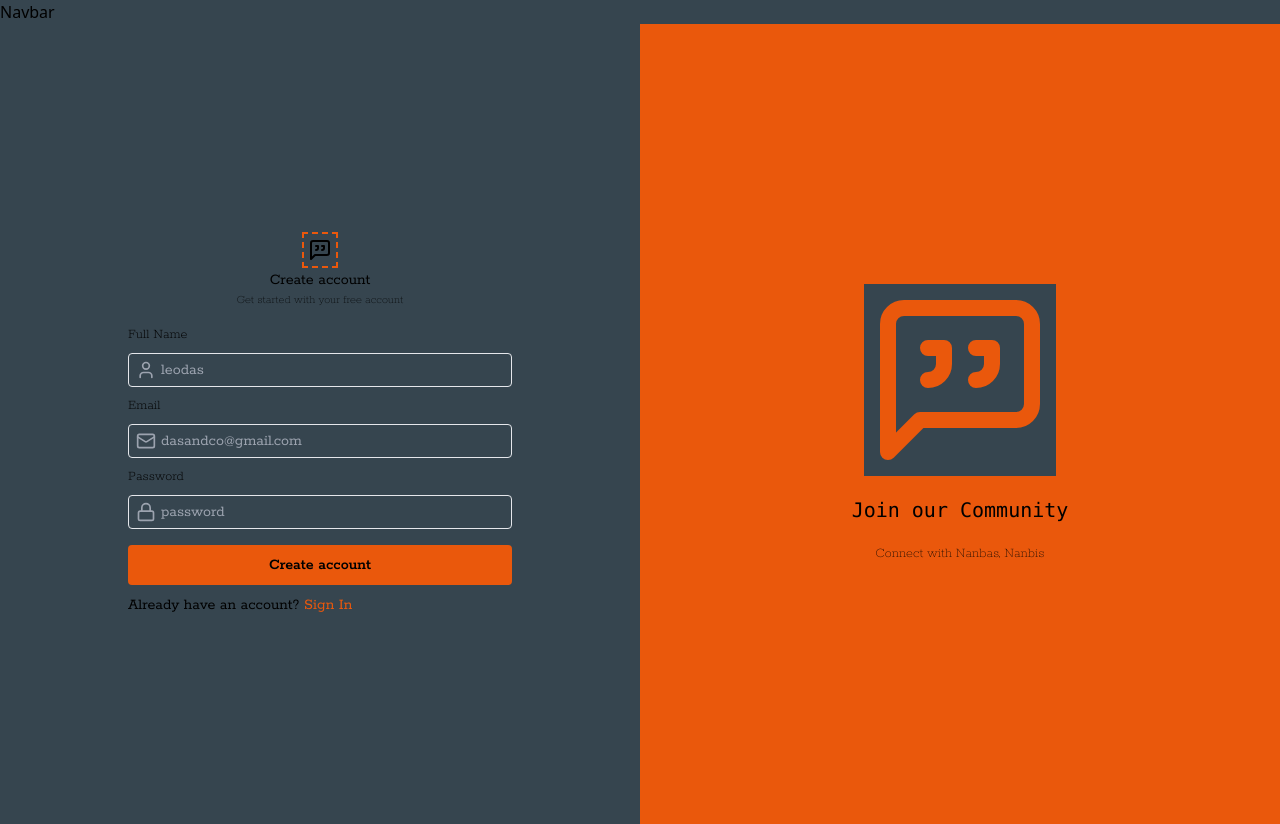
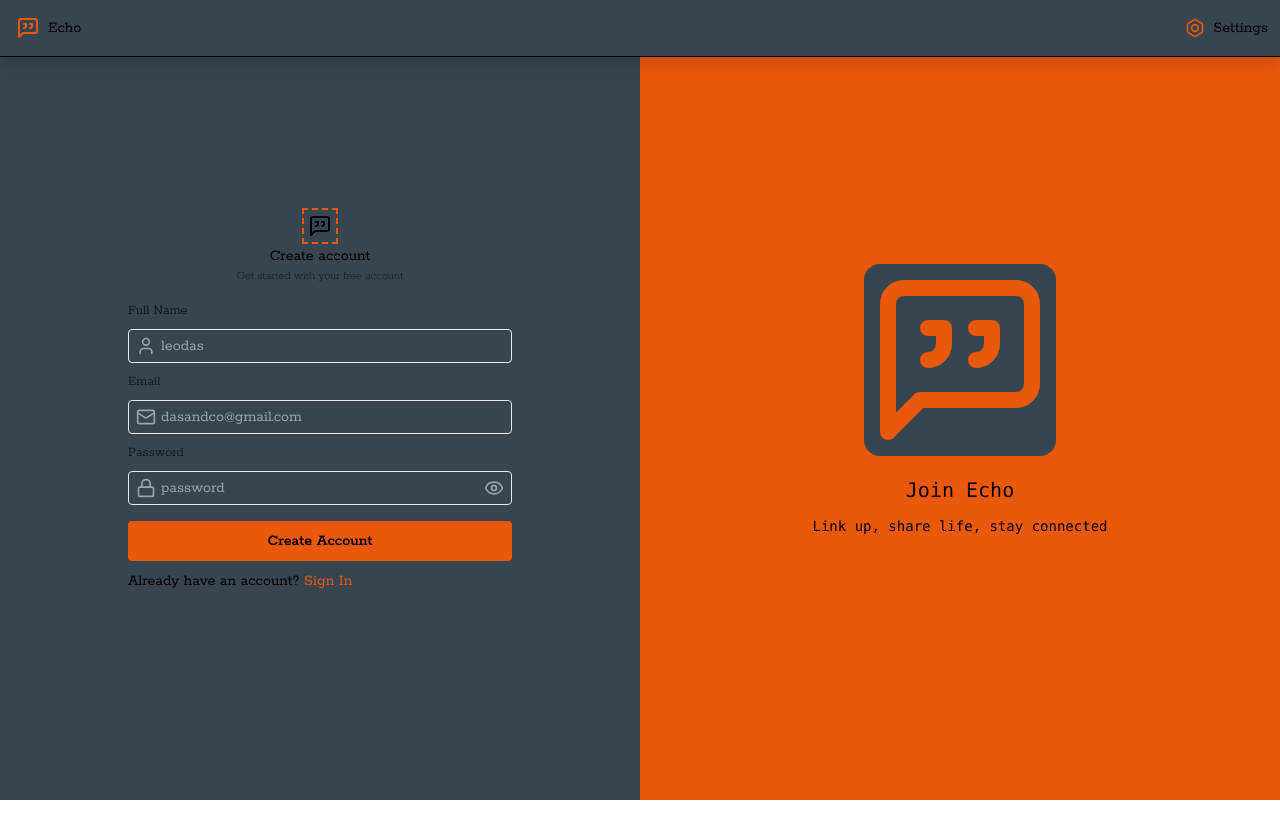
Before and after one commit to Sudhir1207/chat_app-, a React (Vite) app in the folder frontend/: page /signup in a window 1280 px wide. After the commit the page ends 800 px from the top, so only its background shows below. Built offline with nearby package versions, Linux system fonts and the light colour scheme; no server answers; a web font is replaced by a local one.

Commit message:
signup functionality

```diff
--- a/frontend/src/App.jsx
+++ b/frontend/src/App.jsx
@@ -9,6 +9,7 @@ import ProfilePage from "./pages/ProfilePage";
 import { useAuthStore } from "./store/useAuthStore";
 import { useEffect } from "react";
 import { Loader } from "lucide-react";
+import { Toaster } from "react-hot-toast";
 
 const App = () => {
   const { authUser, checkAuth, isCheckingAuth } = useAuthStore();
@@ -48,6 +49,7 @@ const App = () => {
           element={authUser ? <ProfilePage /> : <Navigate to="/login" />}
         />
       </Routes>
+      <Toaster />
     </div>
   );
 };
--- a/frontend/src/components/Navbar.jsx
+++ b/frontend/src/components/Navbar.jsx
@@ -1,7 +1,35 @@
-import React from "react";
+import { MessageSquareQuote, Bolt, UserRound, LogOut } from "lucide-react";
+import { useAuthStore } from "../store/useAuthStore";
+import { Link } from "react-router-dom";
 
 const Navbar = () => {
-  return <div>Navbar</div>;
+  const { logout, authUser } = useAuthStore();
+  return (
+    <header className="flex justify-between pr-2 font-rkt w-full fixed z-40 border-b-[1px] border-b-black drop-shadow-xl bg-[#36454f]">
+      <div className="flex gap-x-2 p-4 pr-1">
+        <MessageSquareQuote className="text-orange-600" />
+        <h2>Echo</h2>
+      </div>
+
+      <div className="flex items-center gap-x-2 p-4 pr-1">
+        <Bolt className="text-orange-600 size-5" />
+        <p className="hidden sm:inline">Settings</p>
+        {authUser && (
+          <>
+            <Link to={"/profile"} className="flex items-center gap-2">
+              <UserRound className="size-5 text-orange-600" />
+              <span className="hidden sm:inline">Profile</span>
+            </Link>
+
+            <button onClick={logout} className="flex items-center gap-2">
+              <LogOut className="size-5 text-orange-600" />
+              <span className="hidden sm:inline">Logout</span>
+            </button>
+          </>
+        )}
+      </div>
+    </header>
+  );
 };
 
 export default Navbar;
--- a/frontend/src/index.css
+++ b/frontend/src/index.css
@@ -1,9 +1,6 @@
 @import url("https://fonts.googleapis.com/css2?family=Gruppo&display=swap");
 @import url("https://fonts.googleapis.com/css2?family=Rokkitt:ital,wght@0,100..900;1,100..900&display=swap");
+@import url("https://fonts.googleapis.com/css2?family=Caveat:wght@400..700&display=swap");
 @tailwind base;
 @tailwind components;
 @tailwind utilities;
-
-* {
-  background-color: #36454f;
-}
--- a/frontend/src/pages/LoginPage.jsx
+++ /dev/null
@@ -1,7 +0,0 @@
-import React from "react";
-
-const LoginPage = () => {
-  return <div>LoginPage</div>;
-};
-
-export default LoginPage;
--- a/frontend/src/pages/SignUpPage.jsx
+++ b/frontend/src/pages/SignUpPage.jsx
@@ -1,7 +1,16 @@
 import React, { useState } from "react";
 import { useAuthStore } from "../store/useAuthStore";
-import { MessageSquareQuote, User, Mail, Lock } from "lucide-react";
+import {
+  MessageSquareQuote,
+  User,
+  Mail,
+  Lock,
+  EyeClosed,
+  Eye,
+  Loader2,
+} from "lucide-react";
 import { Link } from "react-router-dom";
+import toast from "react-hot-toast";
 
 const SignUpPage = () => {
   const [showPassword, setShowPassword] = useState(false);
@@ -11,14 +20,40 @@ const SignUpPage = () => {
     password: "",
   });
 
-  const { signUp, isSigningUp } = useAuthStore();
-  // const validateForm =()={}
-  // const handleSubmit =(e)={
-  //   e.preventDefault()
-  // }
+  const { signup, isSigningUp } = useAuthStore();
+  const validateForm = () => {
+    if (!formData.fullName.trim()) return toast.error("Full name is required");
+    if (!formData.email.trim()) return toast.error("Email is required");
+    if (!/\S+@\S+\.\S+/.test(formData.email))
+      return toast.error("Invalid email fromat");
+    if (!formData.password) return toast.error("Password is required");
+    if (formData.password.length < 6)
+      return toast.error("Password must be atleast 6 characters");
+    return true;
+  };
+
+  const pwToggle = () => {
+    setShowPassword(!showPassword);
+  };
+
+  const handleChange = (e) => {
+    const { name, value } = e.target;
+
+    setFormData((prev) => ({
+      ...prev,
+      [name]: value,
+    }));
+  };
+
+  const handleSubmit = (e) => {
+    e.preventDefault();
+    if (validateForm()) {
+      signup(formData);
+    }
+  };
 
   return (
-    <div className="grid lg:grid-cols-2 min-h-screen font-rkt">
+    <div className="grid lg:grid-cols-2 min-h-screen font-rkt pt-20 md:pt-0 sm:pt-0 bg-[#36454f]">
       {/* left-side */}
       <div className="flex flex-col justify-center items-center">
         <div className="border-2 border-orange-600 p-1 border-dashed rounded-box">
@@ -26,8 +61,11 @@ const SignUpPage = () => {
         </div>
         <h1>Create account</h1>
         <p className="text-xs font-thin">Get started with your free account</p>
-        <form action="" className="flex flex-col gap-y-2 mt-4 w-[60%]">
-          <label for="fullname" className="font-extralight text-[14px]">
+        <form
+          onSubmit={handleSubmit}
+          className="flex flex-col gap-y-2 mt-4 w-[60%]"
+        >
+          <label for="fullName" className="font-extralight text-[14px]">
             Full Name
           </label>
           <div className="relative">
@@ -36,9 +74,11 @@ const SignUpPage = () => {
             </div>
             <input
               type="text"
-              name="fullname"
+              name="fullName"
               placeholder="leodas"
-              className="bg-[#36454F] border-[1px] rounded p-1 pl-8 outline-none focus:border-orange-600 w-full text-[#ea580c]"
+              value={formData.fullName}
+              onChange={handleChange}
+              className="bg-[#36454F] border-[1px] rounded p-1 pl-8 outline-none transition-all duration-300 ease-in-out focus:border-orange-600 w-full text-[#ea580c]"
             />
           </div>
 
@@ -52,8 +92,10 @@ const SignUpPage = () => {
             <input
               type="email"
               name="email"
+              value={formData.email}
+              onChange={handleChange}
               placeholder="dasandco@gmail.com"
-              className="bg-[#36454F] border-[1px] rounded p-1 pl-8 outline-none focus:border-orange-600 w-full text-[#ea580c]"
+              className="bg-[#36454F] border-[1px] rounded p-1 pl-8 outline-none transition-all duration-300 ease-in-out focus:border-orange-600 w-full text-[#ea580c]"
             />
           </div>
 
@@ -65,16 +107,40 @@ const SignUpPage = () => {
               <Lock className="size-5" />
             </div>
             <input
-              type="password"
+              type={showPassword ? "text" : "password"}
               name="password"
               placeholder="password"
-              className="bg-[#36454F] border-[1px] rounded p-1 pl-8 outline-none focus:border-orange-600 w-full text-[#ea580c]"
+              value={formData.password}
+              onChange={handleChange}
+              className="bg-[#36454F] border-[1px] rounded p-1 pl-8 outline-none transition-all duration-300 ease-in-out focus:border-orange-600 w-full text-[#ea580c]"
             />
+            <div
+              onClick={pwToggle}
+              className="absolute flex items-center right-2 top-1/2 -translate-y-1/2 text-gray-400"
+            >
+              {showPassword ? (
+                <EyeClosed className="size-5" />
+              ) : (
+                <Eye className="size-5" />
+              )}
+            </div>
           </div>
 
-          <button className="bg-orange-600 text-black p-2 mt-2 rounded font-semibold text-md">
-            Create account
+          <button
+            className="group bg-orange-600 flex justify-center items-center gap-2 hover:bg-orange-700 text-black text-center p-2 mt-2 rounded font-semibold text-md w-full"
+            type="submit"
+            disabled={isSigningUp}
+          >
+            {isSigningUp ? (
+              <>
+                <Loader2 className="size-5 animate-spin text-black group-hover:text-black bg-orange-600 group-hover:bg-orange-700" />
+                Loading...
+              </>
+            ) : (
+              "Create Account"
+            )}
           </button>
+
           <p>
             Already have an account?{" "}
             <Link
@@ -91,13 +157,11 @@ const SignUpPage = () => {
         <img
           src="/message-square-quote (1).svg"
           alt=""
-          className="w-[30%] border-1  border-white rounded-box"
+          className="md:w-[30%] sm:w-[25%] border-1 border-white rounded-none md:rounded-2xl bg-[#36454f]"
         />
-        <h1 className="bg-[#ea580c] font-mono mt-3 text-xl  ">
-          Join our Community
-        </h1>
-        <p className="bg-[#ea580c] font-thin mt-3 text-sm">
-          Connect with Nanbas, Nanbis
+        <h1 className="bg-[#ea580c] font-mono mt-3 text-xl  ">Join Echo</h1>
+        <p className="bg-[#ea580c] text-black font-mono mt-1 text-[14px]">
+          Link up, share life, stay connected
         </p>
       </div>
     </div>
--- a/frontend/src/store/useAuthStore.js
+++ b/frontend/src/store/useAuthStore.js
@@ -1,5 +1,6 @@
 import { create } from "zustand";
 import { axiosInstance } from "../lib/axios.js";
+import toast from "react-hot-toast";
 
 export const useAuthStore = create((set) => ({
   authUser: null,
@@ -21,7 +22,28 @@ export const useAuthStore = create((set) => ({
     }
   },
 
-  signup:async(data)=>{
+  signup: async (data) => {
+    set({ isSigningUp: true });
+    try {
+      const res = await axiosInstance.post("/auth/signup", data);
+      set({ authUser: res.data });
+      toast.success("Account created successfully");
+    } catch (error) {
+      toast.error(error.response.data.message);
+    } finally {
+      set({ isSigningUp: false });
+    }
+  },
 
-  }
+  logout: async () => {
+    try {
+      await axiosInstance.post("/auth/logout");
+      set({ authUser: null });
+      toast.success("Logged out successfully");
+    } catch (error) {
+      toast.error(error.response.data.message);
+    }
+  },
+
+  login: async () => {},
 }));
--- a/frontend/tailwind.config.js
+++ b/frontend/tailwind.config.js
@@ -7,6 +7,7 @@ export default {
       fontFamily: {
         grp: ["Gruppo", "sans-serif"],
         rkt: ["Rokkitt", "serif"],
+        cav: ["Caveat", "cursive"],
       },
     },
   },
```
Also changed, not shown: 1 other file (tests, documents, lock files or other folders).
